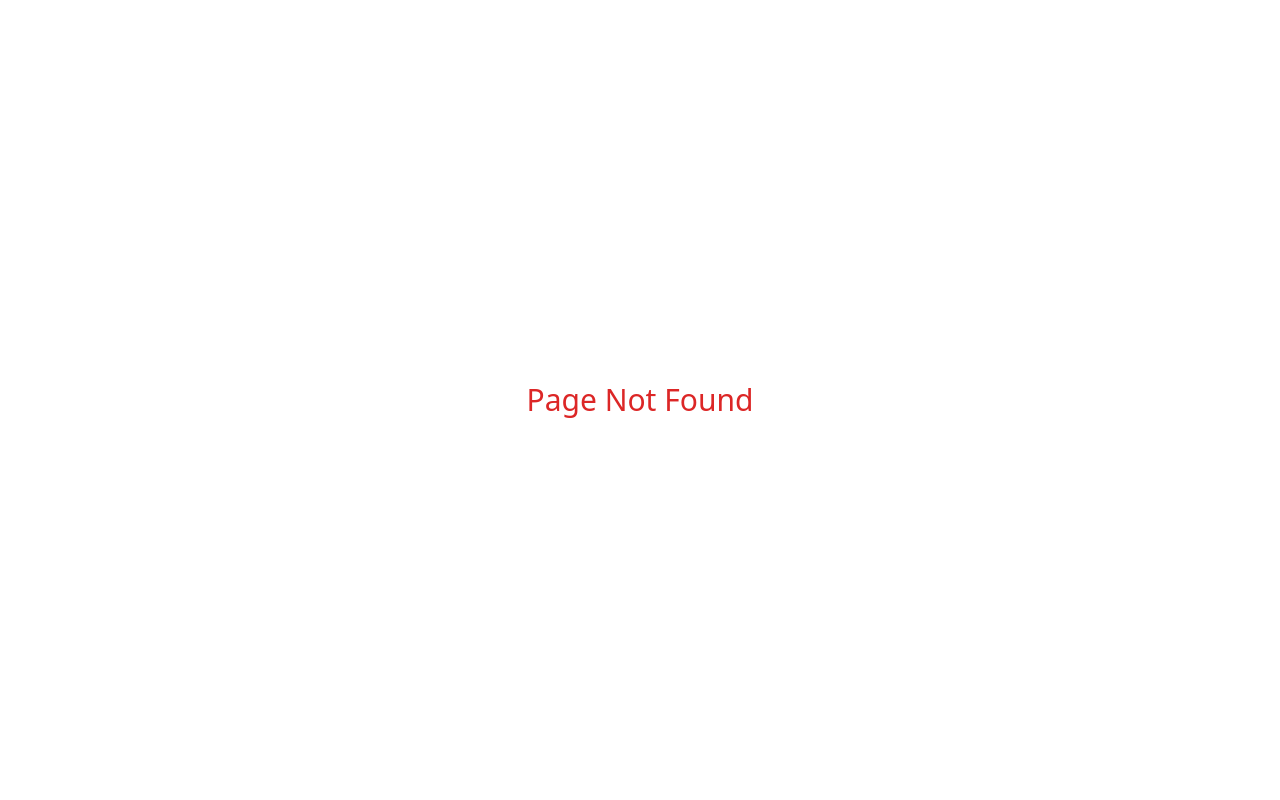
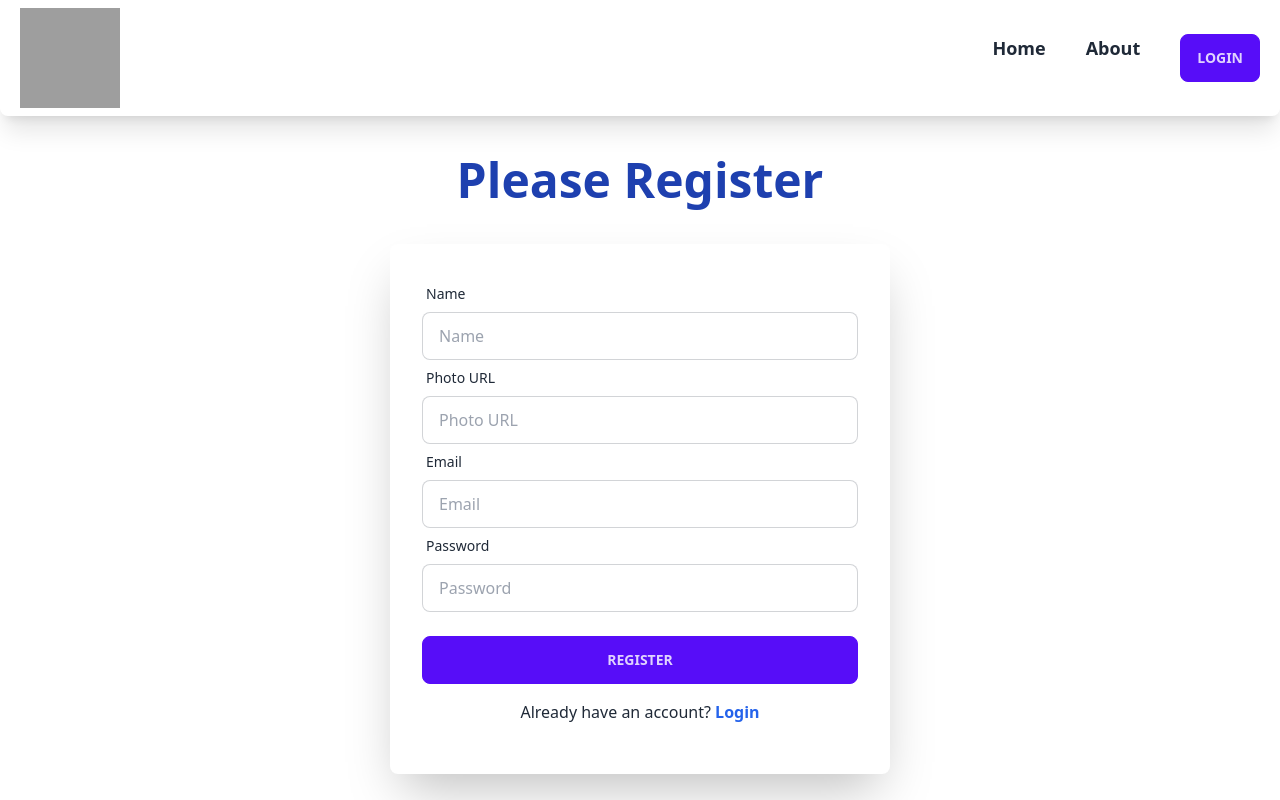
Before and after one commit to ShoroveTajmen/A9-event-management, a React (Vite) app: page /register in a window 1280 px wide. Before the commit this address had no page. Shown: the top 800 px of the page. Built offline with nearby package versions, Linux system fonts and the light colour scheme; grey boxes are pictures that could not be loaded.

Commit message:
login, registration page design and routing setup done

```diff
--- a/src/Components/Navbar/Navbar.jsx
+++ b/src/Components/Navbar/Navbar.jsx
@@ -36,6 +36,20 @@
                 About
             </NavLink>
           </li>
+          <li>
+            <NavLink
+              to="/login"
+              className={({ isActive, isPending }) =>
+                isPending
+                  ? "pending"
+                  : isActive
+                  ? "text-[#4447ff] underline"
+                  : ""
+              }
+            >
+                <button className="btn btn-primary">LOGIN</button>
+            </NavLink>
+          </li>
         </ul>
       </nav>
     </div>
--- /dev/null
+++ b/src/Pages/Login/Login.jsx
@@ -0,0 +1,47 @@
+import { Link } from "react-router-dom";
+
+const Login = () => {
+  return (
+    <div>
+      <div>
+        <h2 className="text-5xl my-10 text-center font-bold text-blue-800">Please Login</h2>
+        <div className="w-[500px] mx-auto h-[400px] bg-white shadow-2xl rounded-lg mb-9 p-8">
+          <form >
+            <div className="form-control">
+              <label className="label">
+                <span className="label-text">Email</span>
+              </label>
+              <input
+                type="email"
+                name="email"
+                placeholder="Email"
+                className="input input-bordered"
+                required
+              />
+            </div>
+            <div className="form-control">
+              <label className="label">
+                <span className="label-text">Password</span>
+              </label>
+              <input
+                type="password"
+                name="password"
+                placeholder="Password"
+                className="input input-bordered"
+                required
+              />
+            </div>
+            <div className="form-control mt-6">
+              <button className="btn btn-primary  font-bold">Login</button>
+            </div>
+          </form>
+          <p className="text-center mt-4">
+          Do not have an account? <Link className="text-blue-600 font-bold" to="/register">Register</Link>
+        </p>
+        </div>
+      </div>
+    </div>
+  );
+};
+
+export default Login;
--- /dev/null
+++ b/src/Pages/Register/Register.jsx
@@ -0,0 +1,76 @@
+import { Link } from "react-router-dom";
+
+const Register = () => {
+  return (
+    <div>
+      <div>
+        <h2 className="text-5xl my-10 text-center font-bold text-blue-800">
+          Please Register
+        </h2>
+        <div className="w-[500px] mx-auto h-[530px] bg-white shadow-2xl rounded-lg mb-9 p-8">
+          <form>
+            <div className="form-control">
+              <label className="label">
+                <span className="label-text">Name</span>
+              </label>
+              <input
+                type="text"
+                name="name"
+                placeholder="Name"
+                className="input input-bordered"
+                required
+              />
+            </div>
+            <div className="form-control">
+              <label className="label">
+                <span className="label-text">Photo URL</span>
+              </label>
+              <input
+                type="text"
+                name="photo"
+                placeholder="Photo URL"
+                className="input input-bordered"
+                required
+              />
+            </div>
+            <div className="form-control">
+              <label className="label">
+                <span className="label-text">Email</span>
+              </label>
+              <input
+                type="email"
+                name="email"
+                placeholder="Email"
+                className="input input-bordered"
+                required
+              />
+            </div>
+            <div className="form-control">
+              <label className="label">
+                <span className="label-text">Password</span>
+              </label>
+              <input
+                type="password"
+                name="password"
+                placeholder="Password"
+                className="input input-bordered"
+                required
+              />
+            </div>
+            <div className="form-control mt-6">
+              <button className="btn btn-primary  font-bold">Register</button>
+            </div>
+          </form>
+          <p className="text-center mt-4">
+            Already have an account?{" "}
+            <Link className="text-blue-600 font-bold" to="/login">
+              Login
+            </Link>
+          </p>
+        </div>
+      </div>
+    </div>
+  );
+};
+
+export default Register;
```
Also changed, not shown: src/Route/Route.jsx (+10 -0 lines).
